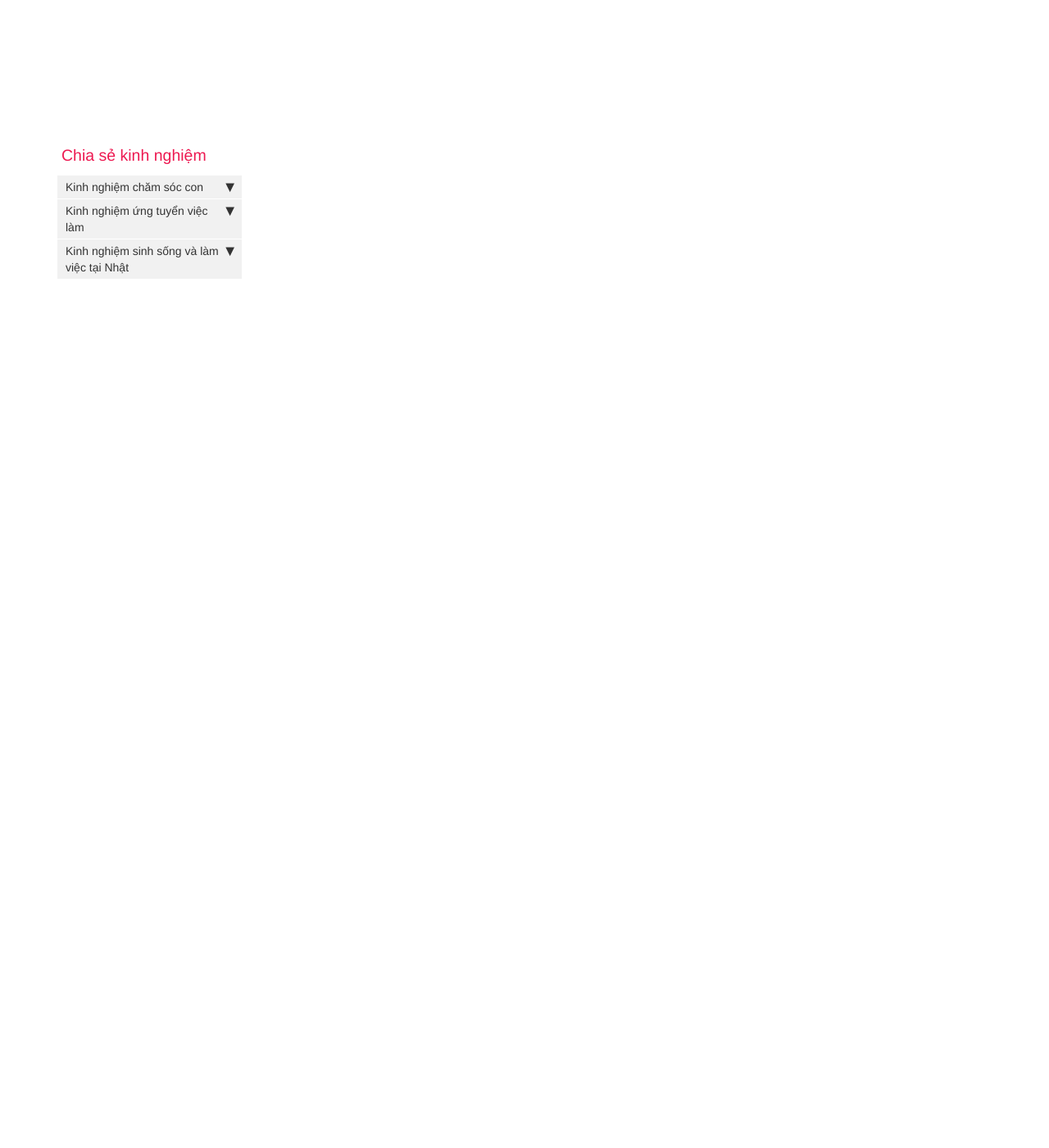
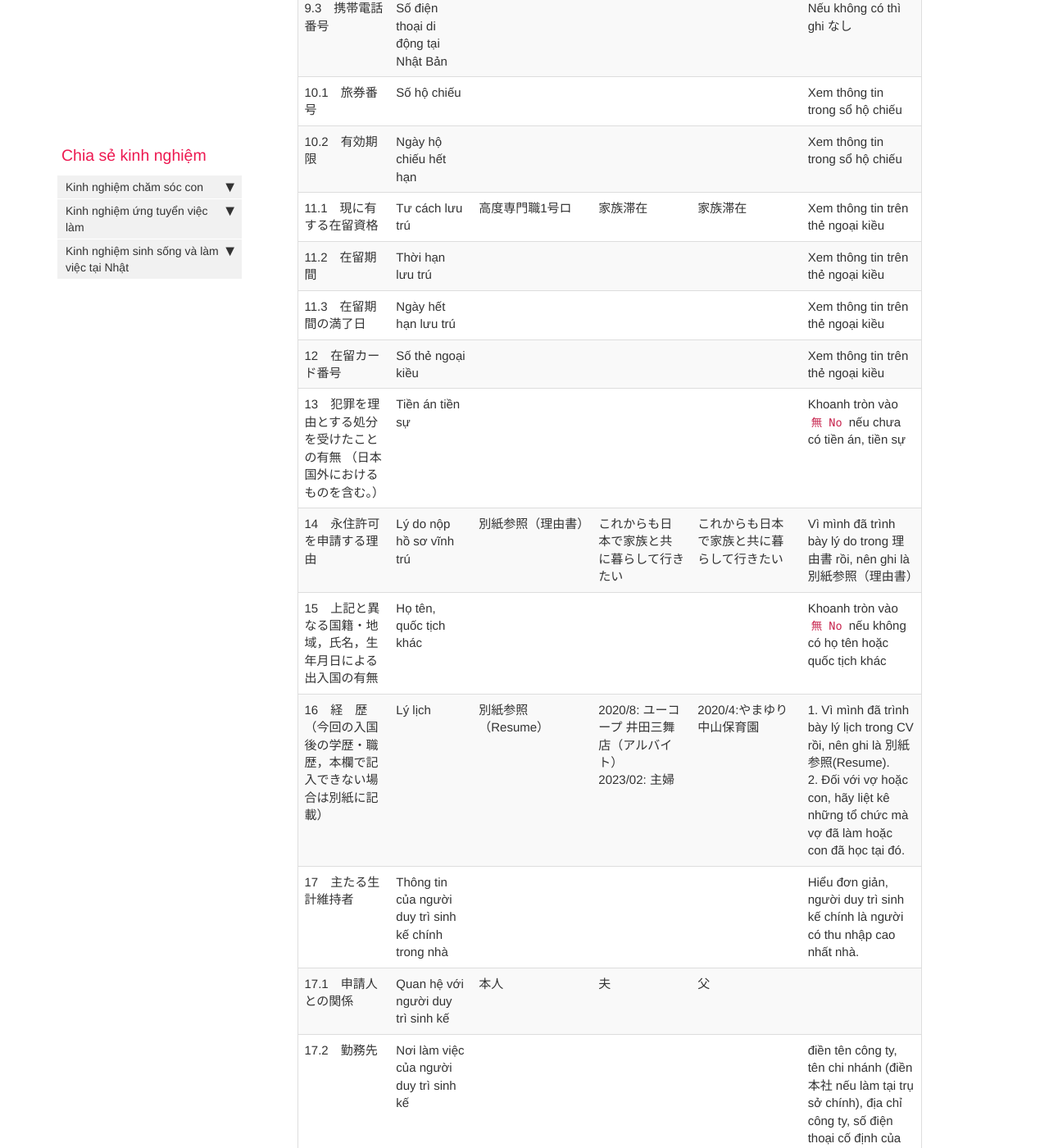
Before and after one commit to vietnam-engineer/vietnam-engineer.github.io, a Jekyll site: the page built from pages/ban_than/kinh_nghiem/nhat_ban/ho_so_vinh_tru/viet_don_de_nghi_cap_vinh_tru.md, in a window 1280 px wide and 1400 px high, scrolled down 1402 px. Shown: the whole window at 82% size. Built offline with Jekyll 4.4.1, drawn with Linux system fonts in a browser that asks for light colours; comment, search, counter and statistics services are not loaded; some of the changed text lies outside the part shown.

Commit message:
Add: huong dan dien thong tin vao don de nghi cap vinh tru

```diff
--- a/pages/ban_than/kinh_nghiem/nhat_ban/ho_so_vinh_tru/viet_don_de_nghi_cap_vinh_tru.md
+++ b/pages/ban_than/kinh_nghiem/nhat_ban/ho_so_vinh_tru/viet_don_de_nghi_cap_vinh_tru.md
@@ -10,3 +10,34 @@ folder: nhat_ban
 Tải mẫu đơn tại [trang tin của cục quản lý xuất nhập cảnh](https://www.moj.go.jp/isa/applications/procedures/nyuukokukanri07_00130.html).
 
 ## Cách điền vào mẫu đơn.
+
+| Mục | Thông tin cần điền | Hồ sơ của chồng | Hồ sơ của vợ | Hồ sơ của con | Ghi chú |
+| ----| -------------------| --------------- | ------------ | ------------ | ------- |
+| 1　国　籍・地　域 | Quốc tịch | ベトナム | ベトナム | ベトナム | |
+| 2　生年月日 | Ngày tháng năm sinh | | | | |
+| 3　氏　名 | Họ tên | NGUYEN VAN CHONG | DINH THI VO | NGUYEN VAN CON | Viết chữ alphabe không dấu |
+| 4　性　別 | Giới tính | | | | Khoanh tròn vào `男 Male` nếu là Nam, vào `女 Female` nếu là Nữ |
+| 5　出生地 | Nơi sinh | ベトナム、ハノイ市 | ベトナム、ハノイ市 | 日本、神奈川県 | Chỉ cần ghi đến tỉnh/thành phố là được |
+| 6　配偶者の有無 | Tình trạng hôn nhân | | | | Khoanh tròn vào `有 Married` nếu đã kết hôn, vào `無 Single` nếu chưa kết hôn |
+| 7　職　業 | Nghề nghiệp | 会社員 | 主婦 | 学生 | Nếu vợ bạn cũng đang đi làm ở công ty thì điền là 会社員 |
+| 8　本国における居住地 | Quê quán | ベトナム、ハノイ市 | ベトナム、ハノイ市 | ベトナム、ハノイ市 | Chỉ cần ghi đến tỉnh/thành phố là được |
+| 9.1　住居地 | Địa chỉ tại Nhật Bản | | | | Xem thông tin trên thẻ ngoại kiều |
+| 9.2　電話番号 | Số điện thoại cố định tại Nhật Bản | | | | Nếu không có thì ghi なし |
+| 9.3　携帯電話番号 | Số điện thoại di động tại Nhật Bản | | | | Nếu không có thì ghi なし |
+| 10.1　旅券番号 | Số hộ chiếu | | | | Xem thông tin trong sổ hộ chiếu |
+| 10.2　有効期限 | Ngày hộ chiếu hết hạn | | | | Xem thông tin trong sổ hộ chiếu |
+| 11.1　現に有する在留資格 | Tư cách lưu trú | 高度専門職1号ロ | 家族滞在 | 家族滞在 | Xem thông tin trên thẻ ngoại kiều |
+| 11.2　在留期間 | Thời hạn lưu trú | | | | Xem thông tin trên thẻ ngoại kiều |
+| 11.3　在留期間の満了日 | Ngày hết hạn lưu trú | | | | Xem thông tin trên thẻ ngoại kiều |
+| 12　在留カード番号| Số thẻ ngoại kiều | | | | Xem thông tin trên thẻ ngoại kiều |
+| 13　犯罪を理由とする処分を受けたことの有無 （日本国外におけるものを含む。）| Tiền án tiền sự | | | | Khoanh tròn vào `無 No` nếu chưa có tiền án, tiền sự |
+| 14　永住許可を申請する理由 | Lý do nộp hồ sơ vĩnh trú | 別紙参照（理由書）| これからも日本で家族と共に暮らして行きたい | これからも日本で家族と共に暮らして行きたい | Vì mình đã trình bày lý do trong 理由書 rồi, nên ghi là 別紙参照（理由書） |
+| 15　上記と異なる国籍・地域，氏名，生年月日による出入国の有無 | Họ tên, quốc tịch khác | | | | Khoanh tròn vào `無 No` nếu không có họ tên hoặc quốc tịch khác |
+| 16　経　歴（今回の入国後の学歴・職歴，本欄で記入できない場合は別紙に記載）| Lý lịch | 別紙参照（Resume）| 2020/8: ユーコープ 井田三舞店（アルバイト）<br>2023/02: 主婦 |2020/4:やまゆり中山保育園 |1. Vì mình đã trình bày lý lịch trong CV rồi, nên ghi là 別紙参照(Resume).<br>2. Đối với vợ hoặc con, hãy liệt kê những tổ chức mà vợ đã làm hoặc con đã học tại đó. |
+| 17　主たる生計維持者 | Thông tin của người duy trì sinh kế chính trong nhà | | | | Hiểu đơn giản, người duy trì sinh kế chính là người có thu nhập cao nhất nhà. |
+| 17.1　申請人との関係 | Quan hệ với người duy trì sinh kế | 本人 | 夫 | 父 | |
+| 17.2　勤務先 | Nơi làm việc của người duy trì sinh kế| | | | điền tên công ty, tên chi nhánh (điền 本社 nếu làm tại trụ sở chính), địa chỉ công ty, số điện thoại cố định của công ty. |
+| 17.3　年　収 | Thu nhập hàng năm của người duy trình sinh kế | | | | Hãy điền một con số khớp với thông tin thu nhập trong giấy chứng nhận làm việc (在職証明書) |
+| 18　在日親族（父・母・配偶者・子・兄弟姉妹・祖父母・叔(伯)父・叔(伯)母など）及び同居者 | Thông tin về những người đang sống cùng với người nộp đơn tại Nhật Bản | Thông tin về vợ, con | Thông tin về chồng, con | Thông về bố, mẹ, anh, chị, em | Mục `勤務先・通学先` điền tên của đơn vị công tác/học tập, không phải địa chỉ. |
+| 19　在日身元保証人 | Thông tin về người bảo lãnh tại Nhật | Ở mục `申請人との関係`, nếu người bảo lãnh là bạn bè, thì tích vào ô `その他` rồi điền `友人`. | Ở mục `申請人との関係`, nếu người bảo lãnh là bạn bè, thì tích vào ô `その他` rồi điền `友人`. | Ở mục `申請人との関係`, nếu người bảo lãnh là bạn của bố mẹ, thì tích vào ô `その他` rồi điền `両親の友人`. | |
+| 20　代理人（法定代理人による申請の場合に記入）| Thông tin của người đại diện hợp pháp | Không cần điền | Không cần điền | Do con chưa đủ tuổi nên bạn phải điền các thông tin của bạn vào mục này. | |
```
